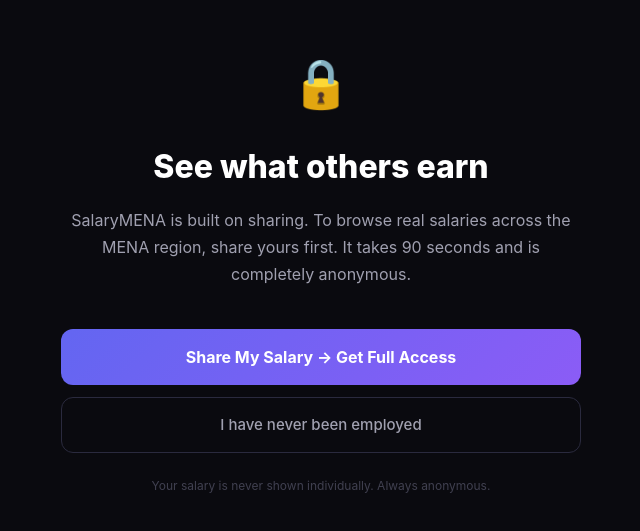
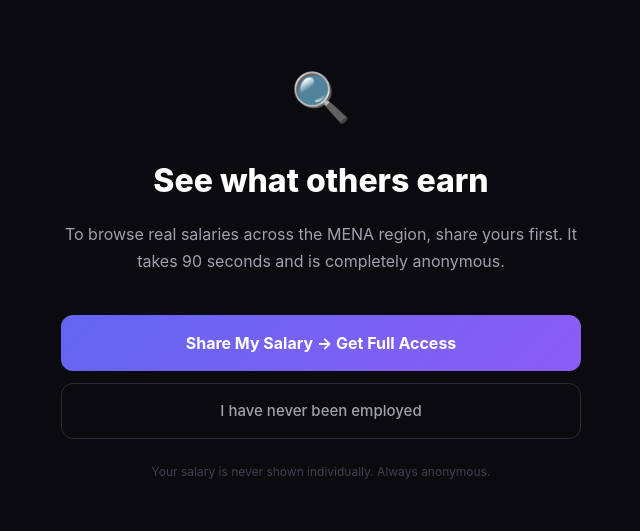
Before and after one commit to alawweygit/SalaryMENA, a Next.js app: page /explore in a window 1280 px wide. Shown: the part 129-660 px from the top of the page, without its empty margins (319-959 px from the left). Built offline with nearby package versions, Linux system fonts and the light colour scheme.

Commit message:
Dynamic gate messages per page

```diff
--- a/app/components/Gate.js
+++ b/app/components/Gate.js
@@ -21,14 +21,31 @@ export default function Gate({ children }) {
   if (hasAccess === null) return null;
   if (hasAccess) return children;
 
+  const pageMessages = {
+    '/explore': {
+      icon: '🔍',
+      title: 'See what others earn',
+      desc: 'To browse real salaries across the MENA region, share yours first. It takes 90 seconds and is completely anonymous.',
+    },
+    '/coach': {
+      icon: '🤖',
+      title: 'Unlock your AI Negotiation Coach',
+      desc: 'To get a personalized salary negotiation script, share your current salary first. It helps us give you accurate advice.',
+    },
+  };
+
+  const message = pageMessages[pathname] || {
+    icon: '🔒',
+    title: 'Share your salary to continue',
+    desc: 'SalaryMENA is built on sharing. Share your salary first to get full access. It takes 90 seconds and is completely anonymous.',
+  };
+
   return (
     <div style={{ fontFamily: 'Inter, sans-serif', background: '#0a0a0f', minHeight: '100vh', display: 'flex', alignItems: 'center', justifyContent: 'center', color: '#fff', padding: '24px' }}>
       <div style={{ maxWidth: '520px', width: '100%', textAlign: 'center' }}>
-        <div style={{ fontSize: '48px', marginBottom: '24px' }}>🔒</div>
-        <h1 style={{ fontSize: '32px', fontWeight: '800', marginBottom: '16px' }}>See what others earn</h1>
-        <p style={{ color: '#a0a0b0', fontSize: '16px', lineHeight: 1.7, marginBottom: '40px' }}>
-          SalaryMENA is built on sharing. To browse real salaries across the MENA region, share yours first. It takes 90 seconds and is completely anonymous.
-        </p>
+        <div style={{ fontSize: '48px', marginBottom: '24px' }}>{message.icon}</div>
+        <h1 style={{ fontSize: '32px', fontWeight: '800', marginBottom: '16px' }}>{message.title}</h1>
+        <p style={{ color: '#a0a0b0', fontSize: '16px', lineHeight: 1.7, marginBottom: '40px' }}>{message.desc}</p>
         <div style={{ display: 'flex', flexDirection: 'column', gap: '12px' }}>
           <a href="/submit" style={{ display: 'block', background: 'linear-gradient(135deg, #6366f1, #8b5cf6)', color: '#fff', textDecoration: 'none', borderRadius: '12px', padding: '16px', fontSize: '16px', fontWeight: '700' }}>
             Share My Salary → Get Full Access
```
